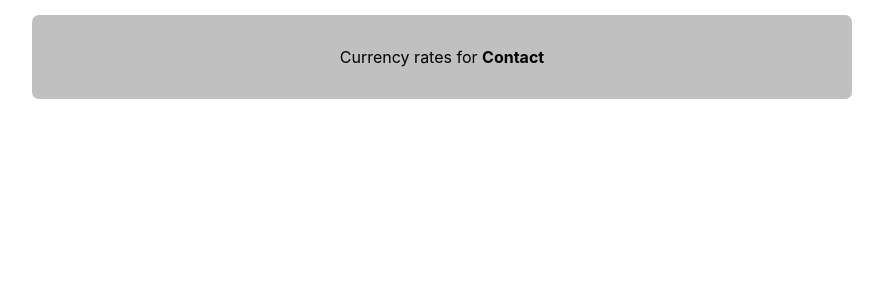
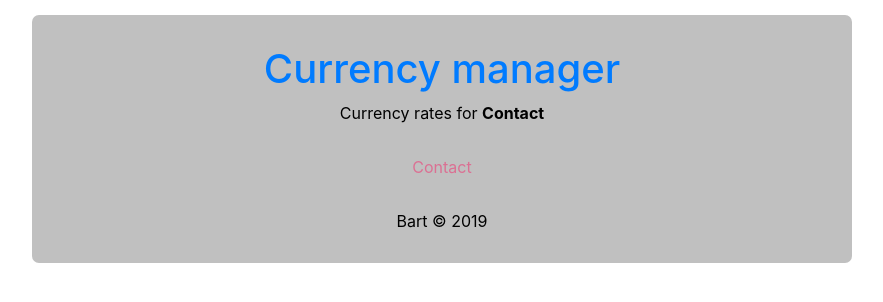
Before and after one commit to bartdeveloper/react-currency-manager, a React (Create React App) app: page /currency/Contact in a window 1280 px wide. Shown: the top 302 px of the page, without its empty margins (53-936 px from the left). Built offline with nearby package versions, Linux system fonts and the light colour scheme; no server answers.

Commit message:
Move Header from Start to App, add new method get(code) to client API.

```diff
--- a/src/App.js
+++ b/src/App.js
@@ -6,6 +6,9 @@ import NotFound from './components/NotFound';
 import { BrowserRouter as Router, Route, Switch } from 'react-router-dom'
 import styled from 'styled-components'
 import Currency from './components/Currency'
+import Header from './containers/Header'
+import Footer from './containers/Footer';
+import { Link } from 'react-router-dom'
 
 const Container = styled.div`
     background: #c0c0c0;
@@ -17,18 +20,45 @@ const Container = styled.div`
     text-align: center;
     border-radius: 7px;
 `
+
+const SmallContainer = styled.div`
+    background: #c0c0c0;
+    color: #000;
+    padding: 15px;
+    margin-top: 15px;
+    margin-bottom: 15px;
+`
+
+const StyledLink = styled(Link)`
+    color: palevioletred;
+    text-decoration: none;
+
+      &:hover {
+          color: #fff;
+      }
+`
 class App extends Component {
   render() {
     return (
 
       <Router>
         <Container>
+
+          <Header txt="Currency manager" />
+
           <Switch>
             <Route exact path='/' component={Start} />
             <Route exact path='/contact' component={Contact} />
             <Route exact path='/currency/:name' component={Currency} />
             <Route component={NotFound} />
           </Switch>
+
+          <SmallContainer>
+            <StyledLink to='Contact'>Contact</StyledLink>
+          </SmallContainer>
+
+          <Footer />
+
         </Container>
       </Router>
 
--- /dev/null
+++ b/src/api/NBPApi.js
@@ -0,0 +1,3 @@
+const NBPApi = 'http://api.nbp.pl/api/exchangerates';
+
+export const NBPApiUrl = code => code ? `${NBPApi}/rates/a/${code}/last/10?format=json` : `${NBPApi}/tables/a?format=json`
--- a/src/api/currencyApi.js
+++ b/src/api/currencyApi.js
@@ -1,6 +1,6 @@
 import * as api from './api'
+import { NBPApiUrl } from './NBPApi'
 
-const NBPApi = 'http://api.nbp.pl/api/exchangerates/tables/a?format=json';
+  export const getAll = () => api.get(NBPApiUrl())
 
-export const getAll = () =>
-  api.get(NBPApi)
+  export const get = (code) => api.get(NBPApiUrl(code))
--- a/src/components/Currency.js
+++ b/src/components/Currency.js
@@ -1,12 +1,28 @@
 import React, {Component} from 'react';
+import * as currencyApi from '../api/currencyApi'
+import CurrencyTable from '../containers/CurrencyTable'
 
 class Currency extends Component {
 
+    componentDidMount = async () => {
+        const exchangeRate = await currencyApi.get(`${this.props.match.params.name}`);
+        this.setState({exchangeRate})
+    }
+
+    state = {
+        exchangeRate: []
+    }
+
     render(){
+
+        const { exchangeRate } = this.state
 
         return(
 
-            <div>Currency rates for <strong>{this.props.match.params.name}</strong></div>
+            <div>
+                <div>Currency rates for <strong>{this.props.match.params.name}</strong></div>
+
+            </div>
 
         );
 
--- a/src/components/Start.js
+++ b/src/components/Start.js
@@ -1,27 +1,6 @@
 import React, {Component} from 'react'
-import Footer from '../containers/Footer';
-import { Link } from 'react-router-dom'
-import styled from 'styled-components'
 import CurrencyTable from '../containers/CurrencyTable'
 import * as currencyApi from '../api/currencyApi'
-import Header from '../containers/Header'
-
-const StyledLink = styled(Link)`
-    color: palevioletred;
-    text-decoration: none;
-    margin-left: 5px;
-
-    &:hover {
-        color: #fff;
-    }
-`
-const Container = styled.div`
-    background: #c0c0c0;
-    color: #000;
-    padding: 15px;
-    margin-top: 15px;
-    margin-bottom: 15px;
-`
 
 class Start extends Component {
 
@@ -43,8 +22,6 @@ class Start extends Component {
 
             <div className="content col-md-12">
 
-                <Header txt="Currency manager" />
-
                 {exchangeRates.map(c =>
                    <CurrencyTable
                         key={c.no}
@@ -55,13 +32,6 @@ class Start extends Component {
                     />
                 )}
 
-
-                <Container>
-                    <StyledLink to='Contact'>Contact</StyledLink>
-                </Container>
-
-                <Footer />
-
             </div>
 
         );
--- a/src/containers/CurrencyItem.js
+++ b/src/containers/CurrencyItem.js
@@ -8,7 +8,7 @@ class CurrencyItem extends Component {
         const { code, currency, mid } = this.props
 
         return(
-            <div><strong><Link to='Currency/USD'>{code}</Link></strong> {mid} PLN <small>{currency}</small></div>
+            <div><strong><Link to={`Currency/${code}`}>{code}</Link></strong> {mid} PLN <small>{currency}</small></div>
         )
     }
 }
--- a/src/containers/CurrencyTable.js
+++ b/src/containers/CurrencyTable.js
@@ -10,7 +10,7 @@ class CurrencyTable extends Component {
     return(
         <div>
             <div className="currency-header">
-                Table {table} <strong>{no}</strong> from {date}
+                <strong>Table {table}</strong> no <strong>{no}</strong> from <strong>{date}</strong>
             </div>
             <div className="currency-table">
                 <div className="currency-table-items">
--- a/src/containers/Header.js
+++ b/src/containers/Header.js
@@ -1,4 +1,5 @@
 import React, {Component} from 'react'
+import { Link } from 'react-router-dom'
 
 class Header extends Component {
 
@@ -7,7 +8,7 @@ class Header extends Component {
         const {txt} = this.props
 
         return(
-            <div><h1>{txt}</h1></div>
+            <div><Link to='/'><h1>{txt}</h1></Link></div>
         )
     }
 }
```
